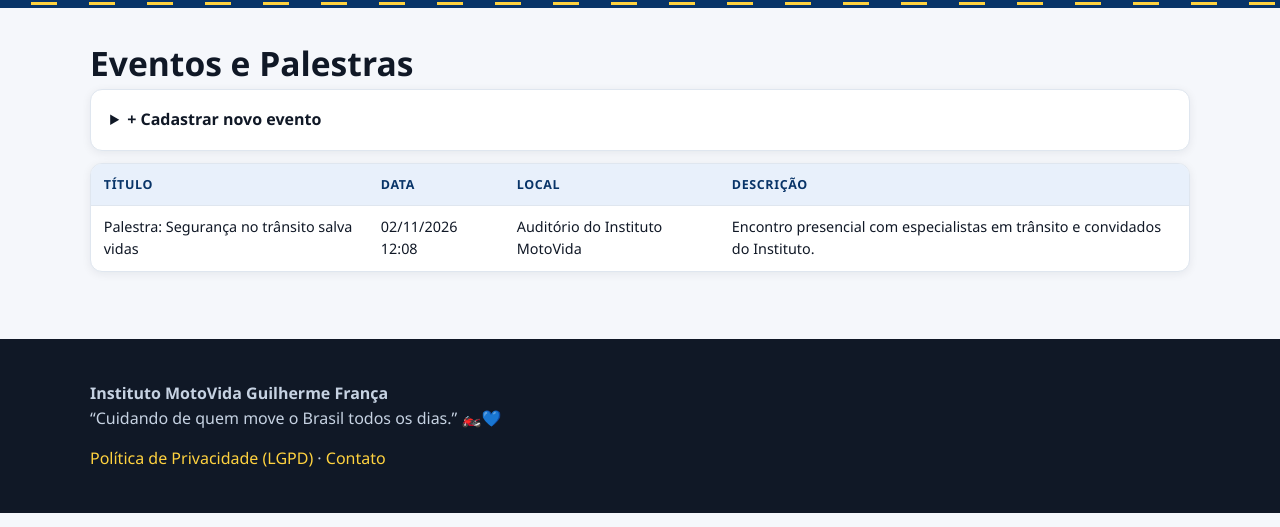
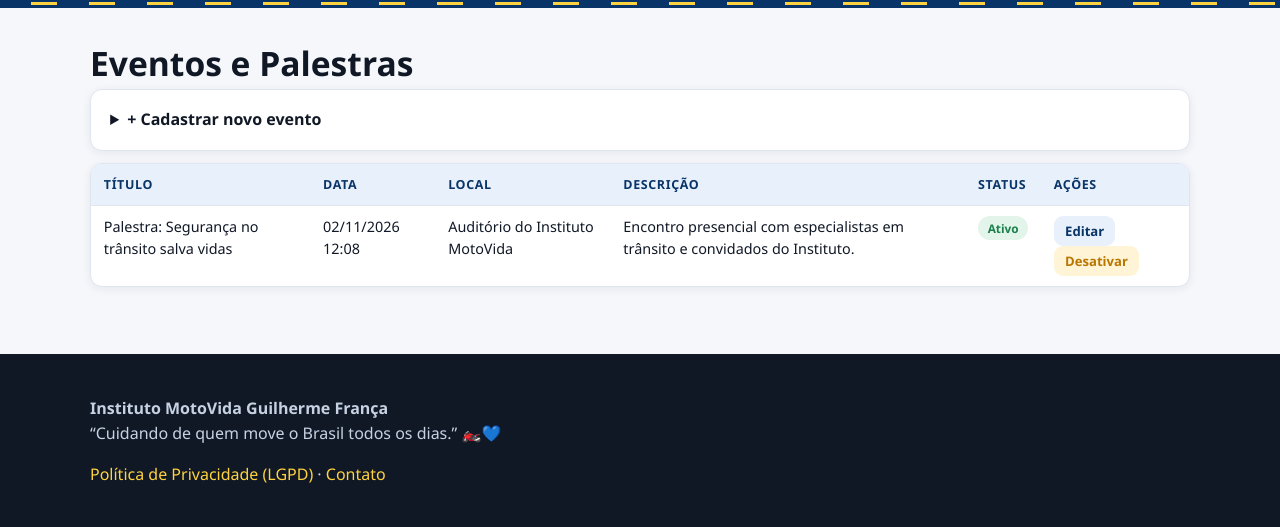
Before and after one commit to alexandretho/motovida, a FastAPI app: page /admin/eventos in a window 1280 px wide. Shown: the part 68-595 px from the top of the page. Run offline with FastAPI, Linux system fonts and the light colour scheme; the visitor is signed in with stand-in values (Sample User, id 1).

Commit message:
Permite editar e desativar eventos

```diff
--- a/backend/app/static/css/style.css
+++ b/backend/app/static/css/style.css
@@ -97,6 +97,8 @@ a:hover, a:focus { text-decoration: underline; }
 .btn:hover { text-decoration: none; filter: brightness(.96); }
 .btn-primary { background: var(--blue); color: #fff; }
 .btn-primary:hover { background: var(--blue-deep); }
+.btn-warning { background: #fff4d6; color: var(--warn); }
+.btn-secondary { background: #eef2f7; color: var(--ink); }
 .btn-outline { background: transparent; border: 2px solid var(--accent); color: #fff; }
 .section .btn-outline { border-color: var(--blue); color: var(--blue); }
 .btn-ghost { background: transparent; border: 1px solid #44536a; color: #fff !important; }
@@ -117,6 +119,8 @@ tr:last-child td { border-bottom: 0; }
 .badge-em_atendimento { background: #e2ecff; color: #2747a8; }
 .badge-concluida { background: #e3f4ea; color: var(--ok); }
 .badge-cancelada { background: #fdeceb; color: var(--danger); }
+.badge-success { background: #e3f4ea; color: var(--ok); }
+.badge-muted { background: #eef2f7; color: var(--muted); }
 
 /* ---------- Gráficos simples em barras ---------- */
 .bar-row { display: grid; grid-template-columns: 110px 1fr 2.2rem; gap: .5rem; align-items: center; margin: .35rem 0; font-size: .85rem; }
--- a/backend/app/templates/admin/eventos.html
+++ b/backend/app/templates/admin/eventos.html
@@ -3,7 +3,24 @@
 {% block content %}
 <section class="section"><div class="container">
   <h1>Eventos e Palestras</h1>
-  <details class="card"><summary><strong>+ Cadastrar novo evento</strong></summary>
+
+  <details class="card"{% if editing %} open{% endif %}>
+    <summary><strong>{% if editing %}Editar evento: {{ editing.title }}{% else %}+ Cadastrar novo evento{% endif %}</strong></summary>
+    {% if editing %}
+    <form class="form" method="post" action="/admin/eventos/{{ editing.id }}/editar">
+      <label>Título *<input name="title" required maxlength="180" value="{{ editing.title }}"></label>
+      <label>Descrição<textarea name="description" rows="3">{{ editing.description or '' }}</textarea></label>
+      <div class="form-row">
+        <label>Data e hora<input type="datetime-local" name="event_date"
+          value="{{ editing.event_date.strftime('%Y-%m-%dT%H:%M') if editing.event_date else '' }}"></label>
+        <label>Local<input name="location" maxlength="180" value="{{ editing.location or '' }}"></label>
+      </div>
+      <div class="form-row">
+        <button class="btn btn-primary" type="submit">Salvar alterações</button>
+        <a class="btn" href="/admin/eventos">Cancelar</a>
+      </div>
+    </form>
+    {% else %}
     <form class="form" method="post" action="/admin/eventos">
       <label>Título *<input name="title" required maxlength="180"></label>
       <label>Descrição<textarea name="description" rows="3"></textarea></label>
@@ -13,13 +30,28 @@
       </div>
       <button class="btn btn-primary" type="submit">Cadastrar evento</button>
     </form>
+    {% endif %}
   </details>
+
   <div class="table-wrap"><table>
-    <thead><tr><th>Título</th><th>Data</th><th>Local</th><th>Descrição</th></tr></thead>
+    <thead><tr><th>Título</th><th>Data</th><th>Local</th><th>Descrição</th><th>Status</th><th>Ações</th></tr></thead>
     <tbody>{% for e in items %}
-    <tr><td>{{ e.title }}</td><td>{{ e.event_date.strftime('%d/%m/%Y %H:%M') if e.event_date else 'A definir' }}</td>
-    <td>{{ e.location or '—' }}</td><td>{{ (e.description or '')[:80] }}</td></tr>
-    {% else %}<tr><td colspan="4">Nenhum evento cadastrado.</td></tr>{% endfor %}</tbody>
+    <tr>
+      <td>{{ e.title }}</td>
+      <td>{{ e.event_date.strftime('%d/%m/%Y %H:%M') if e.event_date else 'A definir' }}</td>
+      <td>{{ e.location or '—' }}</td>
+      <td>{{ (e.description or '')[:80] }}</td>
+      <td>{% if e.active %}<span class="badge badge-success">Ativo</span>{% else %}<span class="badge badge-muted">Inativo</span>{% endif %}</td>
+      <td>
+        <a class="btn btn-sm" href="/admin/eventos/{{ e.id }}/editar">Editar</a>
+        <form method="post" action="/admin/eventos/{{ e.id }}/toggle" style="display:inline">
+          <button class="btn btn-sm {% if e.active %}btn-warning{% else %}btn-secondary{% endif %}" type="submit">
+            {% if e.active %}Desativar{% else %}Ativar{% endif %}
+          </button>
+        </form>
+      </td>
+    </tr>
+    {% else %}<tr><td colspan="6">Nenhum evento cadastrado.</td></tr>{% endfor %}</tbody>
   </table></div>
 </div></section>
 {% endblock %}
```
Also changed, not shown: backend/app/routers/admin.py (+57 -0 lines).
